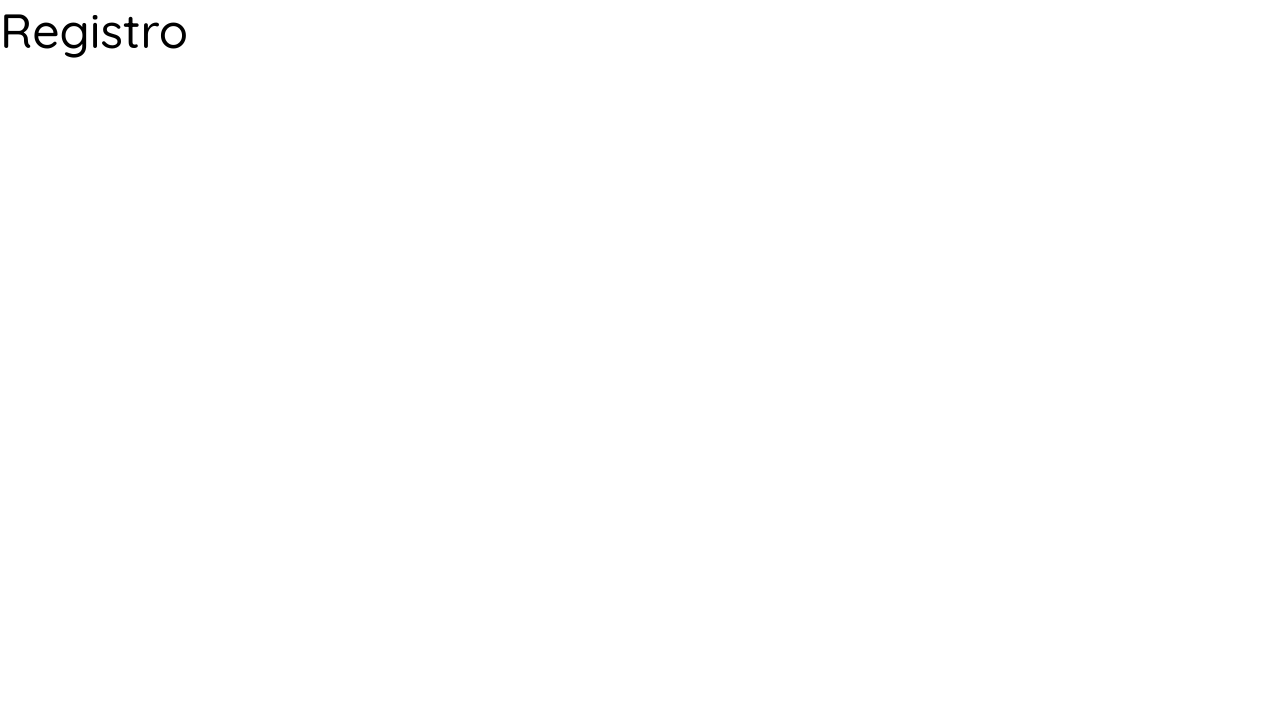
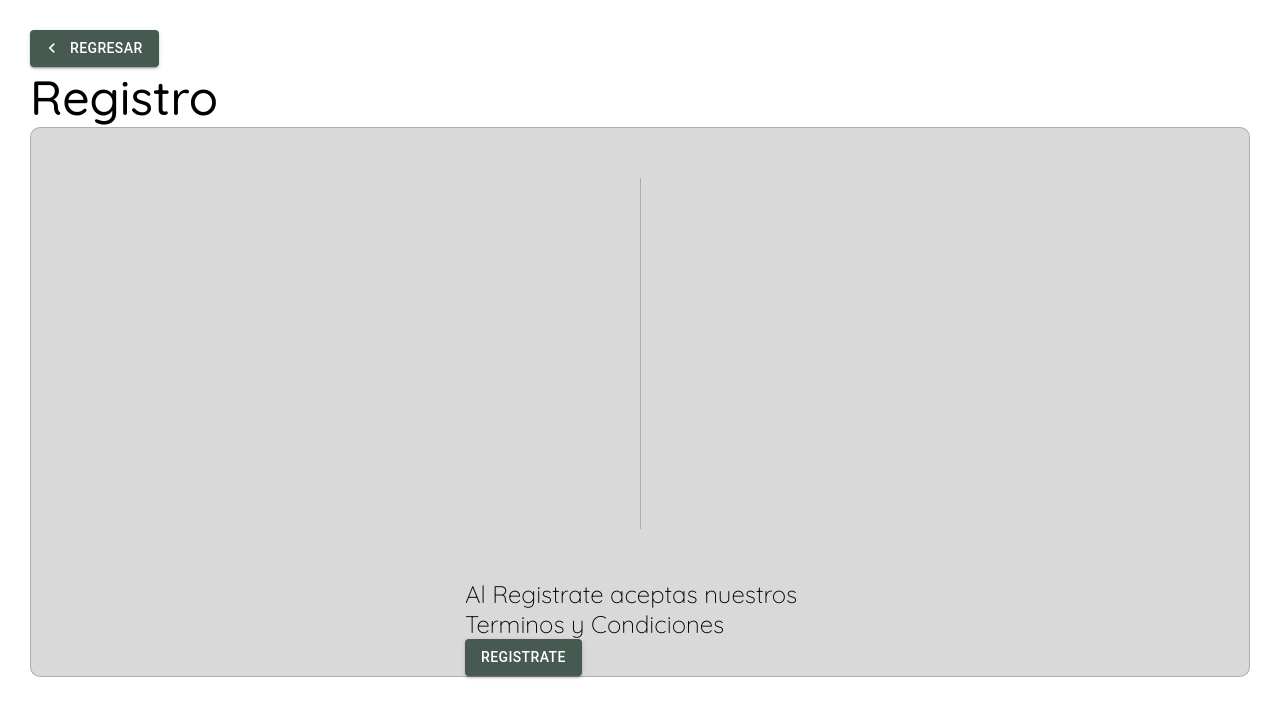
Before and after one commit to AlejandroGDL/Flowy, a React (Vite) app: page /Register in a window 1280 px wide. Shown: the top 718 px of the page. Built offline with nearby package versions, Linux system fonts and the light colour scheme.

Commit message:
Register WIP
Registro WIP

```diff
--- a/src/Rutas/Login.css
+++ b/src/Rutas/Login.css
@@ -1,17 +1,14 @@
   /*Eliminar decoración Vinculos*/
   a{
     text-decoration: inherit;
-    color: var(--Black);
+    color: #000;
   }
 
   /* Atributos cuerpo de la pagina */
   article{
     display: flex;
-    flex-direction: row;
-
-    justify-content: center;
-    align-items: center;
-    height: calc(100% - 60px);
+    flex-direction: column;
+    padding: 30px;
   }
 
   /* Atributos Imagen */
@@ -20,6 +17,12 @@
     height: 500px;
 
     margin: 50px;
+  }
+
+  .Body_Contenedor{
+    display: flex;
+    flex-direction: row;
+    justify-content: center;
   }
 
   /* Atributos Divisor entre Imagen & Formulario */
@@ -48,8 +51,6 @@
     background-color: var(--Gray);
     border: var(--LightGray) 1px solid;
     border-radius: 10px;
-
-
     width: 480px;
     height: 550px;
 
@@ -93,5 +94,4 @@
 
   #Button:hover{
     cursor: pointer;
-    background-color: var(--MiddleBlack);
   }
--- a/src/Rutas/Login.tsx
+++ b/src/Rutas/Login.tsx
@@ -1,17 +1,17 @@
 import "../Rutas/Login.css"
 import {Link} from 'react-router-dom'
 import Button from '@mui/material/Button';
-import Stack from '@mui/material/Stack';
 import ChevronLeftIcon from '@mui/icons-material/ChevronLeft';
 
 function Login(){
 
     return(
         <article>
+            <div>
                 <Link to={"/"}><Button variant="contained" startIcon={<ChevronLeftIcon />}>Regresar</Button></Link>
-            <div>
+            </div>
+            <div className="Body_Contenedor">
                 <img src="/src/assets/LoginVector.png" alt="Login Vector" />
-            </div>
                 <a className="Divider"></a>
                 <div className="FormLogin">
                     <form action="" method="post">
@@ -23,11 +23,12 @@ function Login(){
                             <input type="password" name="" id="Text"/>
                         </div>
                         <input type="submit" value="Iniciar sesión" id="Button" />
+                        <p>¿No tienes cuenta? <Link to={"/Register"}><span>Registrate</span></Link></p>
                     </form>
+                </div>
             </div>
         </article>
     )
-
 }
 
 export default Login
--- /dev/null
+++ b/src/Rutas/Register.css
@@ -0,0 +1,19 @@
+form{
+    display: flex;
+    flex-direction: column;
+
+    background-color: var(--Gray);
+    border: var(--LightGray) 1px solid;
+    border-radius: 10px;
+    width: 100%;
+    height: 550px;
+
+    gap: 50px;
+  }
+
+  /*  */
+form div:nth-child(2){
+ display: flex;
+ flex-direction: column;
+ align-items: center;
+}
--- /dev/null
+++ b/src/Rutas/Register.tsx
@@ -0,0 +1,30 @@
+import Button from '@mui/material/Button';
+import { Link } from 'react-router-dom';
+import ChevronLeftIcon from '@mui/icons-material/ChevronLeft';
+import '../Rutas/Register.css'
+
+function Register(){
+    return(
+        <article>
+            <div>
+                <Link
+                to={"/"}><Button variant="contained" startIcon={<ChevronLeftIcon />}>Regresar</Button></Link>
+            </div>
+            <h1>Registro</h1>
+            <form action="" method="post">
+                <div>
+                    <div></div>
+                    <div></div>
+                </div>
+                <a className='Divider'></a>
+                <div>
+                    <p>Al Registrate aceptas nuestros Terminos y Condiciones</p>
+                    <Button variant='contained' type='submit'> Registrate</Button>
+                </div>
+            </form>
+
+        </article>
+    )
+}
+
+export default Register;
--- a/src/components/Banner.tsx
+++ b/src/components/Banner.tsx
@@ -1,6 +1,7 @@
-import Button from "./Button";
 import "./Banner.css"
 import {Link} from 'react-router-dom'
+import { Button } from "@mui/material";
+import ChevronRightIcon from '@mui/icons-material/ChevronRight';
 
 //Banner ó carrusel Pagina inicio
 function Carousel (){
@@ -14,9 +15,10 @@ function Carousel (){
                     <Link
                     to={"/Register"}>
                     <Button
-                    Clase='Botón_Banner'
-                    Texto='Registrate!'
-                    Variante="No_Imagen"></Button></Link>
+                    variant="contained"
+                    size="large"
+                    endIcon={<ChevronRightIcon />}
+                    >Registate!</Button></Link>
                 </div>
             </div>
             <div>
--- a/src/main.tsx
+++ b/src/main.tsx
@@ -1,13 +1,11 @@
 import React from 'react'
 import ReactDOM from 'react-dom/client'
-import App from './App'
 import './index.css'
 import Home from './components/Home'
 import Login from './Rutas/Login'
+import Register from './Rutas/Register'
 import { createBrowserRouter, RouterProvider } from 'react-router-dom'
-import { createMuiTheme, ThemeProvider } from '@mui/material'
-import { green, red } from '@mui/material/colors'
-
+import { createTheme, ThemeProvider } from '@mui/material'
 
 /*=====React Router DOM=====*/
 //Crea las rutas para nuestras paginas, mediante componentes del propio REACT
@@ -23,21 +21,21 @@ const Router = createBrowserRouter([
   },
   {
     path: '/Register',
-    element: <h1>Registro</h1>,
+    element: <Register />,
   },
 ]);
 
 /*=====Material UI=====*/
 //Modificar la paleta de colores Material MUI
 
-const Tema = createMuiTheme({
+const Tema = createTheme({
   palette:{
     primary: {
       main: '#465A52',
     },
     secondary: {
-      main: '#fff',
-    }
+      main: '#000000',
+    },
   }
 });
 
```
Lines whose indentation alone changed are shown as unchanged.
